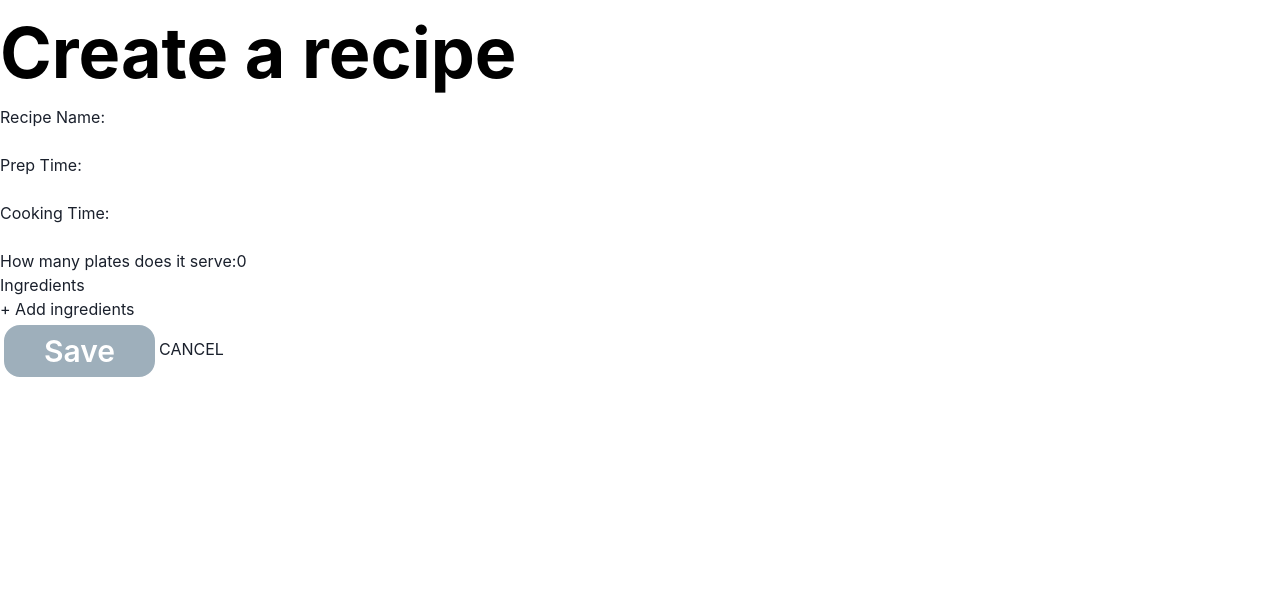
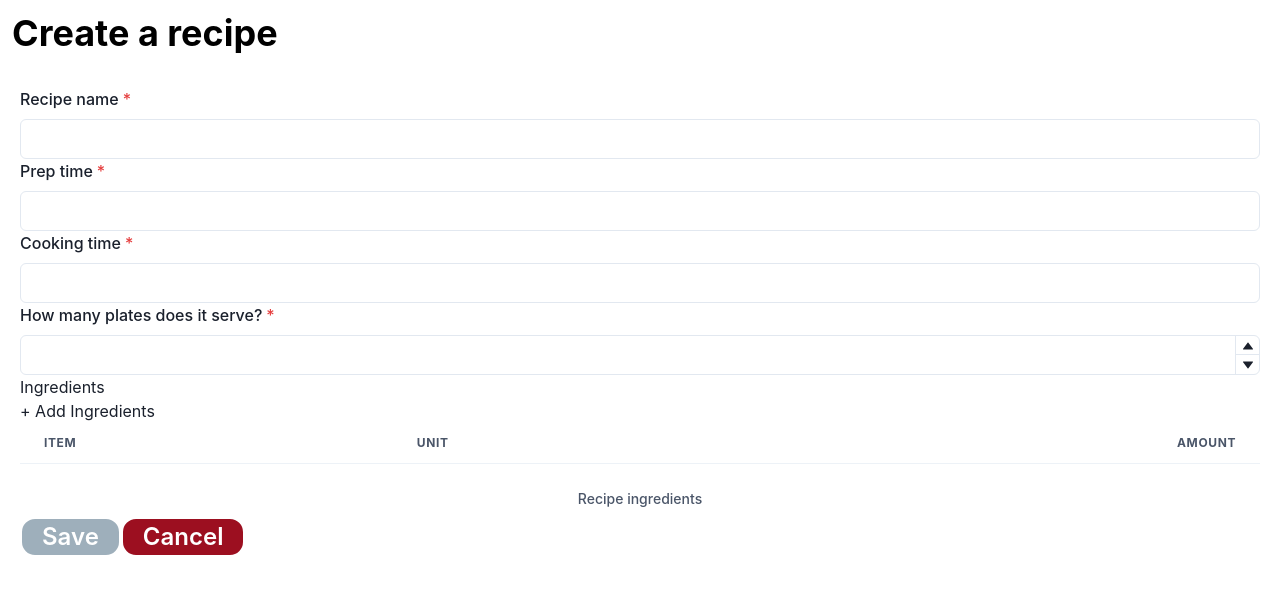
Before and after one commit to FridahNtika/recipe-app-week3, a React (Vite) app in the folder frontend/recipes/: page /create-recipe in a window 1280 px wide. Shown: the top 594 px of the page. Built offline with nearby package versions, Linux system fonts and the light colour scheme.

Commit message:
added imports

```diff
--- a/frontend/recipes/src/main.jsx
+++ b/frontend/recipes/src/main.jsx
@@ -45,8 +45,6 @@ const router = createBrowserRouter([
     element:<Admin/>,
   },
 ])
-const container = document.getElementById("root");
-const root = createRoot(container);
 
 ReactDOM.createRoot(document.getElementById('root')).render(
   <React.StrictMode>
--- a/frontend/recipes/src/roots/CreateRecipe.jsx
+++ b/frontend/recipes/src/roots/CreateRecipe.jsx
@@ -1,7 +1,22 @@
 import axios from "axios";
 import * as React from "react";
 import {useState} from "react";
-import { Stack, Box, Button, useToast } from '@chakra-ui/react';
+import { Heading,Link,NumberInput,NumberInputStepper,NumberInputField } from '@chakra-ui/react';
+import {
+  Button,
+  Text,
+  useToast,
+  useDisclosure,
+  FormControl,
+  NumberIncrementStepper,
+  NumberDecrementStepper,
+  Input,
+  FormLabel,
+  FormErrorMessage,
+  FormHelperText,
+} from '@chakra-ui/react';
+import {Table,Thead,Tbody,Tfoot,Tr,Th,Td,TableCaption,TableContainer} from '@chakra-ui/react'
+import NavBar from "../components/NavBar";
 
 export const CreateRecipe = () => {
     //initializes variables
@@ -9,9 +24,13 @@ export const CreateRecipe = () => {
     const [prep, setPrep] = useState("");
     const [cooking, setCooking] = useState("");
     const [serving, setServing] = useState(0);
+    const [item, setItem] = useState("");
+    const [unit, setUnit] = useState("");
+    const [amount, setAmount] = useState(0);
     const [ingredients, setIngredients] = useState([]);
     const [instructions, setInstructions] = useState([]);
     const toast = useToast();
+    const { isOpen, onToggle, onClose } = useDisclosure()
 
     //clears all input when cancel button is clicked
     const handleCancel = () => {
@@ -24,14 +43,17 @@ export const CreateRecipe = () => {
     }
 
     //stores the recipe when save button is clicked
-    const handleSave = async () => {
+    const handleSave = async (evt) => {
+      evt.preventDefault();
       try {
         const data = {recName: name, prepTime: prep,
           cookTime: cooking, servings: serving,
           ingredients: ingredients, instr: instructions,
           source: "user"
         };
+        //console.log(data);
         const response = await axios.post("http://localhost:5001/create-recipe", data);
+        console.log('Recipe saved successfully:', response.data);
         toast.promise(createPostPromise, {
           success: {title: 'Recipe created',
             description: 'Your recipe has been created successfully',
@@ -60,45 +82,77 @@ export const CreateRecipe = () => {
 
     return (
         <>
-        <h1>Create a recipe</h1>
-        <form id="create-form">
-          <label>Recipe Name:
-            <input type="text" value={name} onChange={(evt) => setName(evt.target.value)}></input>
-          </label>
-          <br></br>
-          <br></br>
-          <label>Prep Time:
-            <input type="text" value={prep} onChange={(evt) => setPrep(evt.target.value)}></input>
-          </label>
-          <br></br>
-          <br></br>
-          <label>Cooking Time:
-            <input type="text" value={cooking} onChange={(evt) => setCooking(evt.target.value)}></input>
-          </label>
-          <br></br>
-          <br></br>
-          <label>How many plates does it serve:
-            <input type="text" value={serving} onChange={(evt) => setServing(evt.target.value)}></input>
-          </label>
-          <br></br>
-          <p>Ingredients</p>
-          <p>+ Add ingredients</p>
-          <Button  bg='#9EAFBB'
-                    border="4px solid white"
-                    color="white"
-                    fontSize={30}
-                    borderRadius="20px"
-                    _hover={{ bg: 'white', color: '#9EAFBB', border: '4px solid #9EAFBB', cursor: 'pointer'}}
-                    height="60px"
-                    paddingX="40px"
-                    paddingY="20px"
-                    size="lg"
-                    onClick={handleSave}
-                >
-                    Save
-                </Button>
-          <button id="cancel" type="submit" onClick={handleCancel}>CANCEL</button>
-        </form>
+        <Heading as='h2' size='xl' color={"black"} padding={3}>Create a recipe</Heading>
+        <div id="createRec">
+        {/* <NavBar/> */}
+        <FormControl isRequired padding={5}>
+          <FormLabel>Recipe name</FormLabel>
+          <Input type="text" value={name} onChange={(evt) => setName(evt.target.value)}/>
+          <FormLabel>Prep time</FormLabel>
+          <Input type="number" value={prep} onChange={(evt) => setPrep(evt.target.value)}/>
+          <FormLabel>Cooking time</FormLabel>
+          <Input type="text" value={cooking} onChange={(evt) => setCooking(evt.target.value)}/>
+          <FormLabel>How many plates does it serve?</FormLabel>
+          <NumberInput min={1}>
+            <NumberInputField />
+            <NumberInputStepper>
+              <NumberIncrementStepper />
+              <NumberDecrementStepper />
+            </NumberInputStepper>
+          </NumberInput>
+          <Text>Ingredients</Text>
+          <Text>+ Add Ingredients</Text>
+            <TableContainer>
+            <Table variant='simple'>
+              <TableCaption>Recipe ingredients</TableCaption>
+              <Thead>
+                <Tr>
+                  <Th>Item</Th>
+                  <Th>Unit</Th>
+                  <Th isNumeric>Amount</Th>
+                </Tr>
+              </Thead>
+            </Table>
+          </TableContainer>
+
+          <Button  bg='#9EAFBB' border="2px solid white" color="white"
+            fontSize={24} borderRadius="15px"
+            _hover={{ bg: 'white', color: '#9EAFBB', border: '2px solid #9EAFBB', cursor: 'pointer'}}
+            height="40px" paddingX="20px" paddingY="10px" size="md"
+            onClick={handleSave}>
+            Save
+          </Button>
+          <Button  bg='#9C0F20' border="2px solid white" color="white"
+            fontSize={24} borderRadius="15px"
+            _hover={{ bg: 'white', color: '#9EAFBB', border: '2px solid #9EAFBB', cursor: 'pointer'}}
+            height="40px" paddingX="20px" paddingY="10px" size="md"
+            onClick={handleCancel}>
+            Cancel
+          </Button>
+          {/* <Popover
+        returnFocusOnClose={false}
+        isOpen={isOpen}
+        onClose={onClose}
+        placement='right'
+        closeOnBlur={false}
+      >
+        <PopoverContent>
+          <PopoverHeader fontWeight='semibold'>Confirmation</PopoverHeader>
+          <PopoverArrow />
+          <PopoverCloseButton />
+          <PopoverBody>
+            Are you sure you want to cancel?
+          </PopoverBody>
+          <PopoverFooter display='flex' justifyContent='flex-end'>
+            <ButtonGroup size='sm'>
+              <Button variant='outline'>No</Button>
+              <Button colorScheme='red'>Yes</Button>
+            </ButtonGroup>
+          </PopoverFooter>
+        </PopoverContent>
+      </Popover> */}
+        </FormControl>
+        </div>
         </>
     )
 }
```
